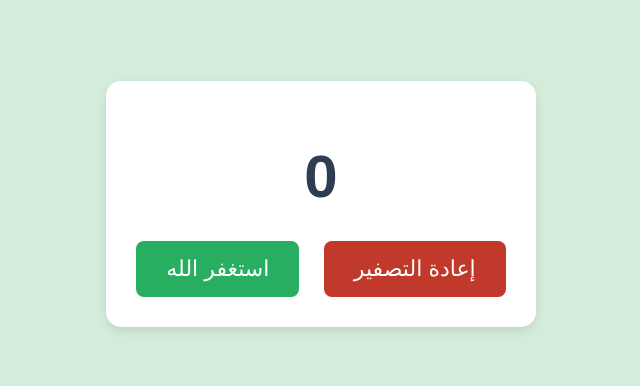
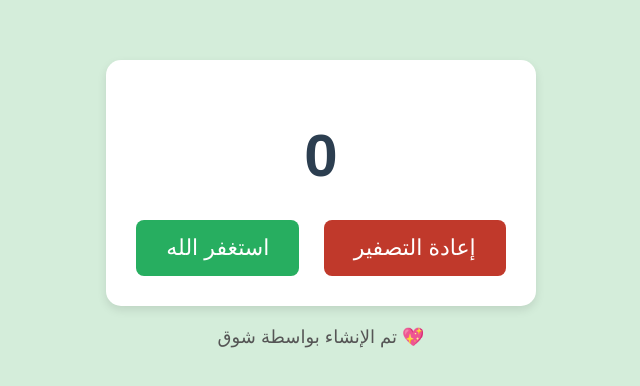
Before and after one commit to xshxd11/Staghfar-counter, a plain HTML site: page index.html in a window 1280 px wide. Shown: the part 196-582 px from the top of the page, without its empty margins (319-959 px from the left). Drawn offline with Linux system fonts and the light colour scheme.

Commit message:
Update index.html

```diff
--- a/index.html
+++ b/index.html
@@ -50,6 +50,11 @@
         .reset-btn:hover {
             background-color: #a52a1e;
         }
+        .footer {
+            margin-top: 20px;
+            font-size: 18px;
+            color: #555;
+        }
     </style>
 </head>
 <body>
@@ -58,6 +63,7 @@
         <button class="count-btn" onclick="increaseCount()">استغفر الله</button>
         <button class="reset-btn" onclick="resetCount()">إعادة التصفير</button>
     </div>
+    <div class="footer">تم الإنشاء بواسطة شوق 💖</div>
 
     <script>
         let count = localStorage.getItem("count") ? parseInt(localStorage.getItem("count")) : 0;
```
